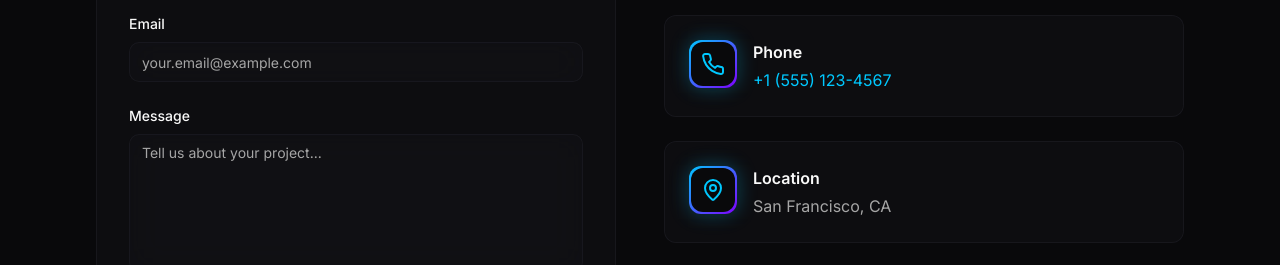
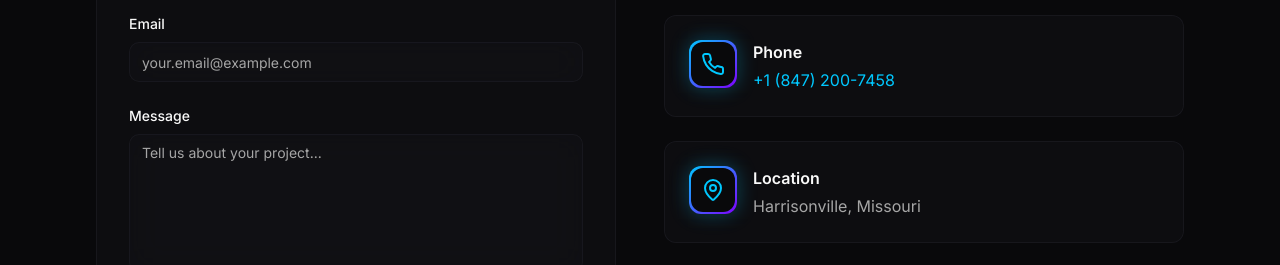
Before and after one commit to darcyroseds0099a-sketch/siteflickers-update-new-ready-1, a React (Vite) app: page /contact in a window 1280 px wide. Shown: the part 467-732 px from the top of the page. Built offline with nearby package versions, Linux system fonts and the light colour scheme; the HTML template or start-up script is replaced by a standard one.

Commit message:
Update contact information

```diff
--- a/src/pages/Contact.tsx
+++ b/src/pages/Contact.tsx
@@ -85,13 +85,13 @@ const Contact = () => {
     {
       icon: Phone,
       title: "Phone",
-      content: "+1 (555) 123-4567",
-      link: "tel:+15551234567",
+      content: "+1 (847) 200-7458",
+      link: "tel:+18472007458",
     },
     {
       icon: MapPin,
       title: "Location",
-      content: "San Francisco, CA",
+      content: "Harrisonville, Missouri",
       link: null,
     },
   ];
```
